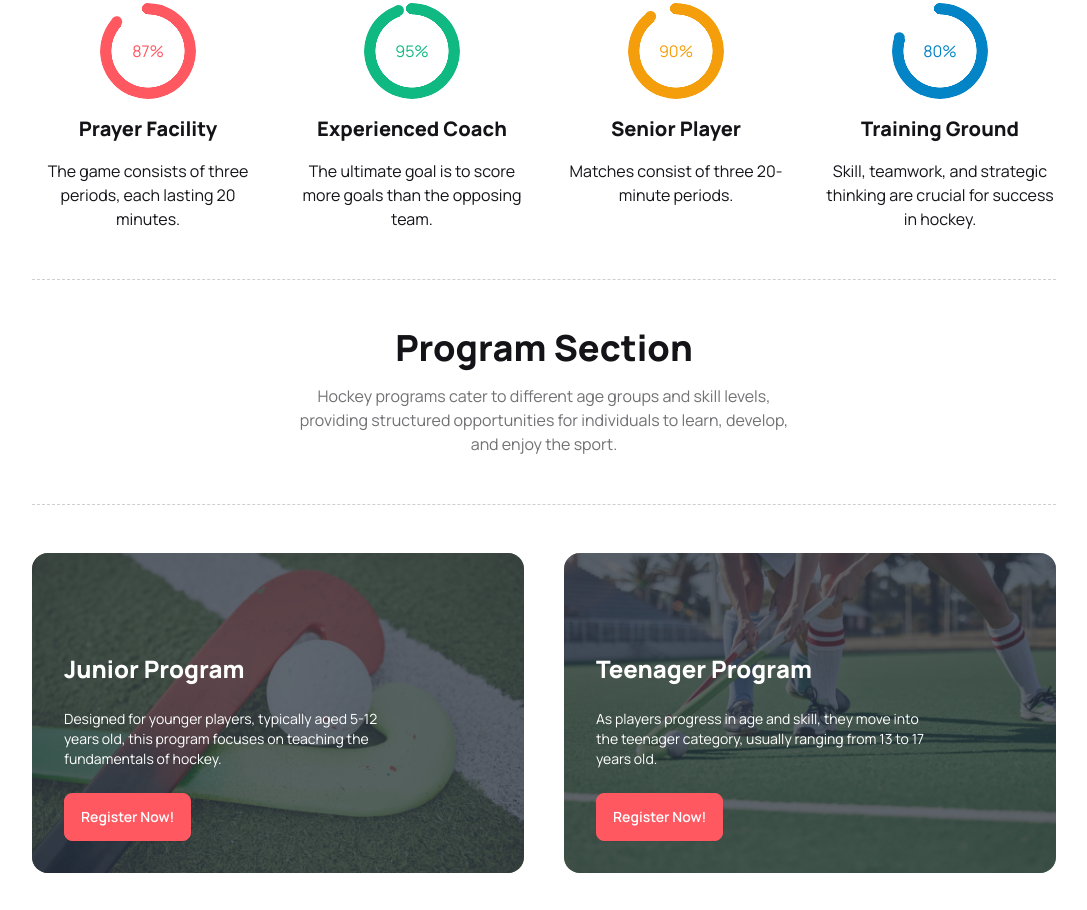
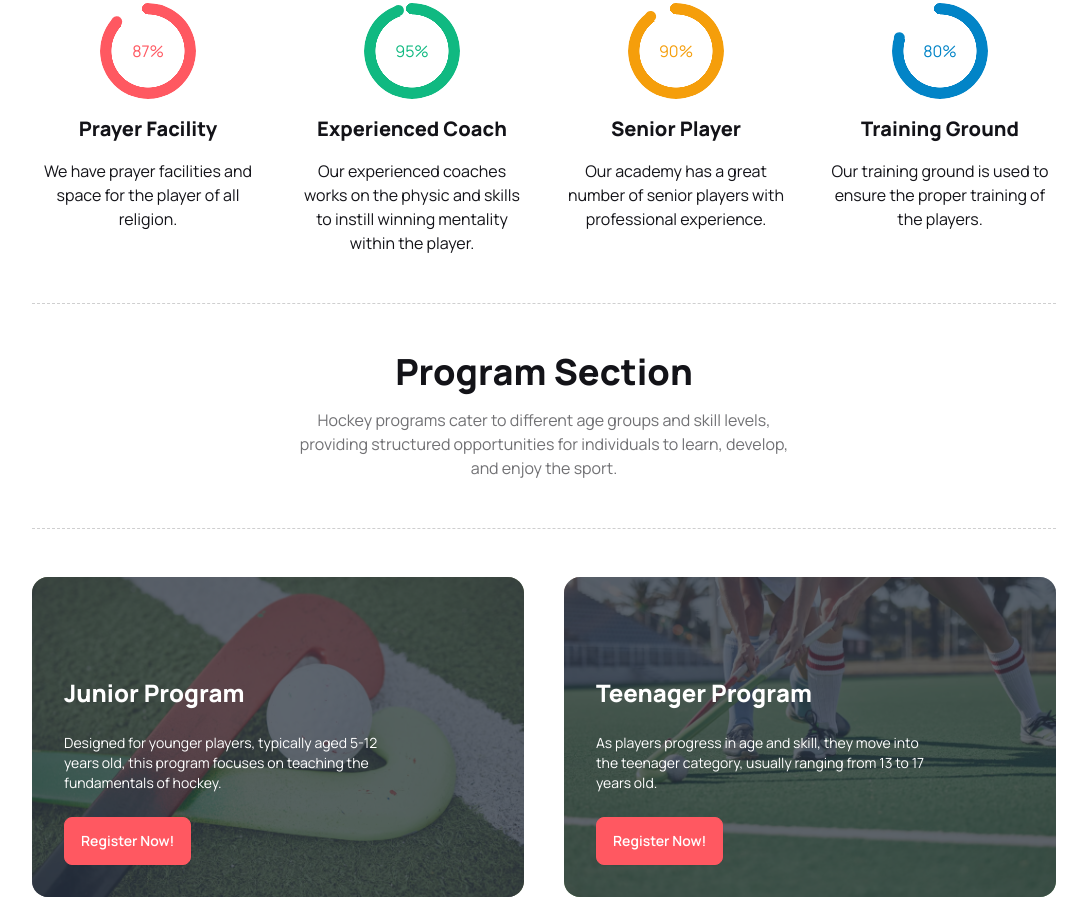
Before and after one commit to ronouk/hockeys, a plain HTML site: page index.html in a window 1280 px wide. Shown: the part 923-1833 px from the top of the page, without its empty margins (96-1183 px from the left). Drawn offline with nearby package versions, Linux system fonts and the light colour scheme.

Commit message:
content issue fixed

```diff
--- a/index.html
+++ b/index.html
@@ -158,25 +158,25 @@
                     <div class="radial-progress text-error mb-4" style="--value:87; --size:6rem; --thickness: 0.7rem;"
                         role="progressbar">87%</div>
                     <h3 class="text-xl font-extrabold mb-4">Prayer Facility</h3>
-                    <p>The game consists of three periods, each lasting 20 minutes.</p>
+                    <p>We have prayer facilities and space for the player of all religion.</p>
                 </div>
                 <div class="statistics-2 text-center md:w-1/4">
                     <div class="radial-progress text-emerald-500 mb-4"
                         style="--value:95; --size:6rem; --thickness: 0.7rem;" role="progressbar">95%</div>
                     <h3 class="text-xl font-extrabold mb-4">Experienced Coach</h3>
-                    <p>The ultimate goal is to score more goals than the opposing team.</p>
+                    <p>Our experienced coaches works on the physic and skills to instill winning mentality within the player.</p>
                 </div>
                 <div class="statistics-3 text-center md:w-1/4">
                     <div class="radial-progress text-amber-500 mb-4"
                         style="--value:90; --size:6rem; --thickness: 0.7rem;" role="progressbar">90%</div>
                     <h3 class="text-xl font-extrabold mb-4">Senior Player</h3>
-                    <p>Matches consist of three 20-minute periods.</p>
+                    <p>Our academy has a great number of senior players with professional experience.</p>
                 </div>
                 <div class="statistics-4 text-center md:w-1/4">
                     <div class="radial-progress text-sky-600 mb-4" style="--value:80; --size:6rem; --thickness: 0.7rem;"
                         role="progressbar">80%</div>
                     <h3 class="text-xl font-extrabold mb-4">Training Ground</h3>
-                    <p>Skill, teamwork, and strategic thinking are crucial for success in hockey.</p>
+                    <p>Our training ground is used to ensure the proper training of the players.</p>
                 </div>
             </div>
         </div>
```
